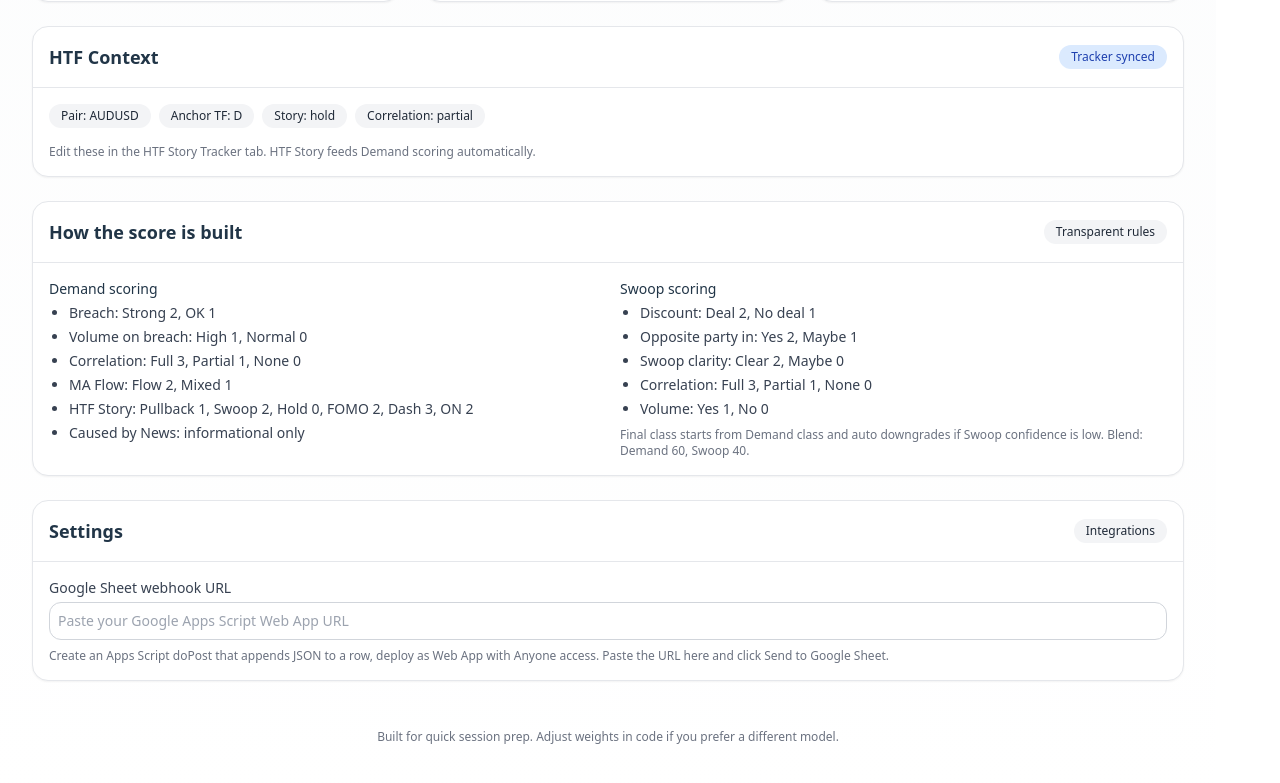
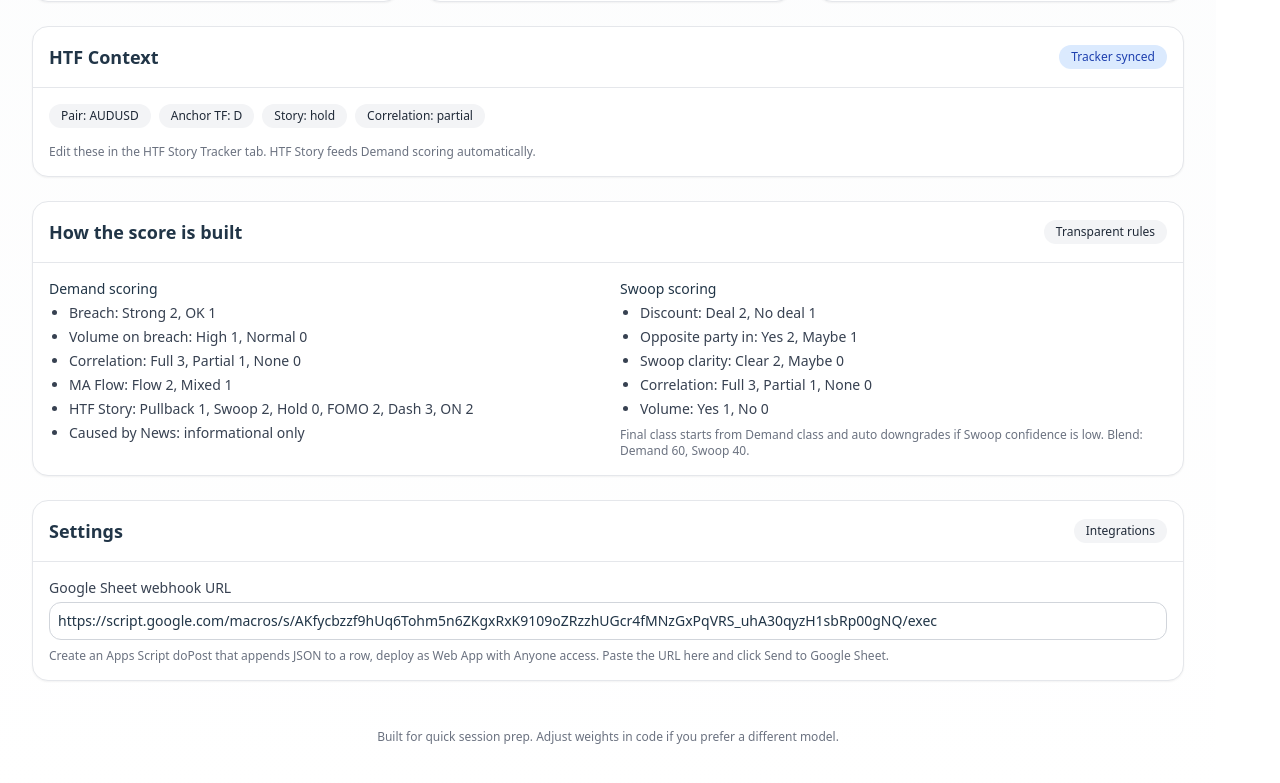
Before and after one commit to rmseacrypto-lang/vitejs-vite-2khhcjqx, a React (Vite) app: page / in a window 1280 px wide. Shown: the part 1056-1839 px from the top of the page. Built offline with nearby package versions, Linux system fonts and the light colour scheme.

Commit message:
add google webhook

```diff
--- a/src/App.tsx
+++ b/src/App.tsx
@@ -188,7 +188,7 @@ const defaultData: DataModel = {
   date: "",
   session: "Asia",
   news: "None",
-  webhookUrl: "",
+  webhookUrl: "https://script.google.com/macros/s/AKfycbzzf9hUq6Tohm5n6ZKgxRxK9109oZRzzhUGcr4fMNzGxPqVRS_uhA30qyzH1sbRp00gNQ/exec",
 };
 
 // ---------- Scoring ----------
```
